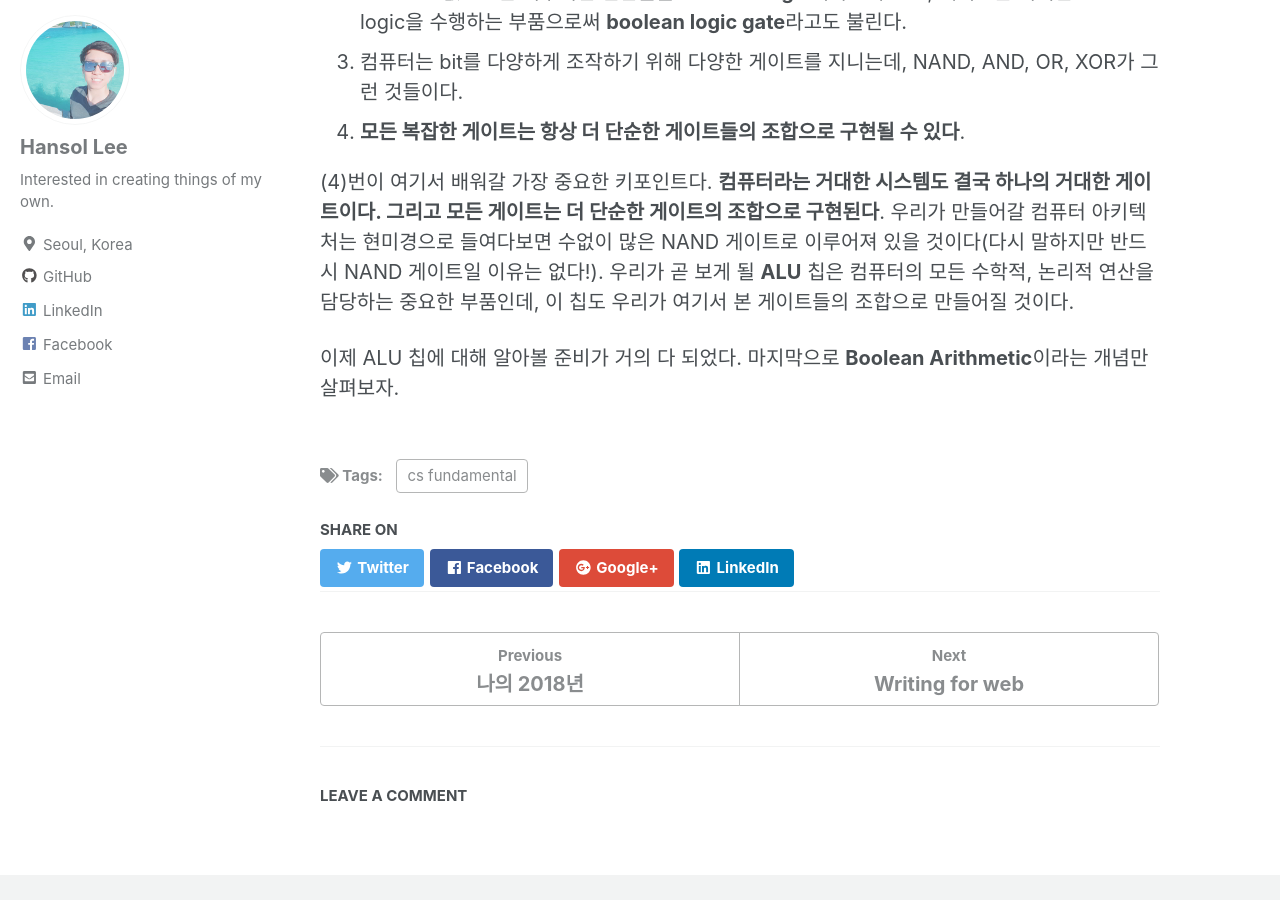
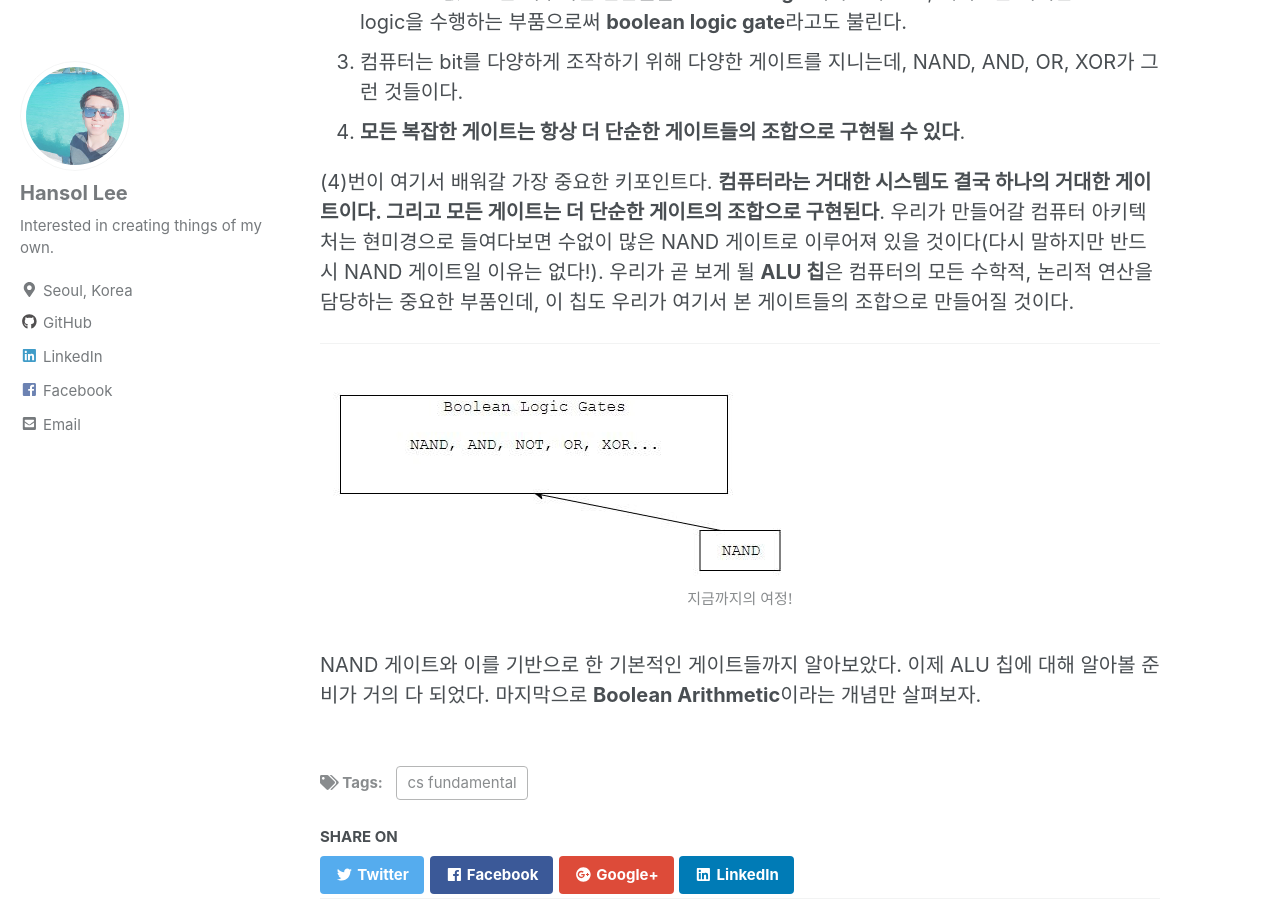
Before and after one commit to giantsol/giantsol.github.io, a Jekyll site: the page built from _posts/2019-01-03-computer-myth-02.md, in a window 1280 px wide and 900 px high, scrolled down 2827 px. Built offline with Jekyll 4.4.1, drawn with Linux system fonts in a browser that asks for light colours; cached includes are drawn as plain includes; nearby versions of some CDN libraries; comment, search, counter and statistics services are not loaded; some of the changed text lies outside the part shown.

Commit message:
update computer myth part 02

```diff
--- a/_posts/2019-01-03-computer-myth-02.md
+++ b/_posts/2019-01-03-computer-myth-02.md
@@ -56,6 +56,13 @@ in으로 들어온 bit를 반전시키는 boolean logic을 수행하는 게이
 3. 컴퓨터는 bit를 다양하게 조작하기 위해 다양한 게이트를 지니는데, NAND, AND, OR, XOR가 그런 것들이다.
 4. **모든 복잡한 게이트는 항상 더 단순한 게이트들의 조합으로 구현될 수 있다**.
 
-(4)번이 여기서 배워갈 가장 중요한 키포인트다. **컴퓨터라는 거대한 시스템도 결국 하나의 거대한 게이트이다. 그리고 모든 게이트는 더 단순한 게이트의 조합으로 구현된다**. 우리가 만들어갈 컴퓨터 아키텍처는 현미경으로 들여다보면 수없이 많은 NAND 게이트로 이루어져 있을 것이다(다시 말하지만 반드시 NAND 게이트일 이유는 없다!). 우리가 곧 보게 될 **ALU** 칩은 컴퓨터의 모든 수학적, 논리적 연산을 담당하는 중요한 부품인데, 이 칩도 우리가 여기서 본 게이트들의 조합으로 만들어질 것이다.
+(4)번이 여기서 배워갈 가장 중요한 키포인트다. **컴퓨터라는 거대한 시스템도 결국 하나의 거대한 게이트이다. 그리고 모든 게이트는 더 단순한 게이트의 조합으로 구현된다**. 우리가 만들어갈 컴퓨터 아키텍처는 현미경으로 들여다보면 수없이 많은 NAND 게이트로 이루어져 있을 것이다(다시 말하지만 반드시 NAND 게이트일 이유는 없다!). 우리가 곧 보게 될 **ALU 칩**은 컴퓨터의 모든 수학적, 논리적 연산을 담당하는 중요한 부품인데, 이 칩도 우리가 여기서 본 게이트들의 조합으로 만들어질 것이다.
 
-이제 ALU 칩에 대해 알아볼 준비가 거의 다 되었다. 마지막으로 **Boolean Arithmetic**이라는 개념만 살펴보자.
+---
+
+<figure>
+  <img src="{{ site.url }}{{ site.baseurl }}/assets/images/computer-myth/02-5.jpg" alt="Computer Myth pathway in part 02">
+  <figcaption>지금까지의 여정!</figcaption>
+</figure>
+
+NAND 게이트와 이를 기반으로 한 기본적인 게이트들까지 알아보았다. 이제 ALU 칩에 대해 알아볼 준비가 거의 다 되었다. 마지막으로 **Boolean Arithmetic**이라는 개념만 살펴보자.
```
Also changed, not shown: assets/images/computer-myth/02-5.JPG (added).
